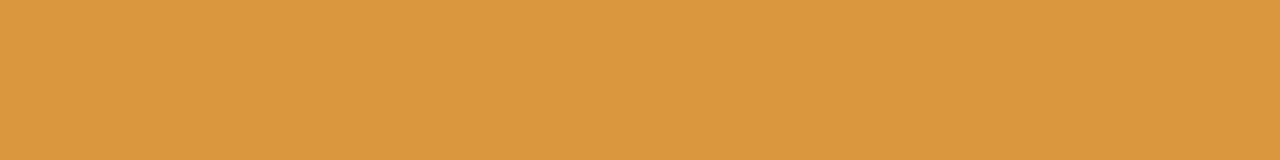
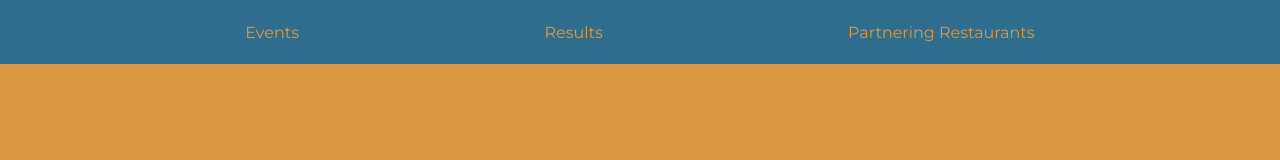
Before and after one commit to carmelete/responsive-club-website, a plain HTML site: page index.html in a window 1280 px wide. Drawn offline with Linux system fonts and the light colour scheme; a web font is replaced by a local one.

Commit message:
feat: add header section

```diff
--- a/index.html
+++ b/index.html
@@ -9,6 +9,12 @@
     <link href="https://fonts.googleapis.com/css2?family=Lexend+Mega&family=Montserrat:wght@400;500&display=swap" rel="stylesheet">
 </head>
 <body>
-
+    <header>
+        <nav class="nav-bar">
+            <a href="#">Events</a>
+            <a href="#">Results</a>
+            <a href="#">Partnering Restaurants</a>
+        </nav>
+    </header>
 </body>
 </html>
--- a/resources/style.css
+++ b/resources/style.css
@@ -4,3 +4,22 @@ body {
     margin: 0;
     background-color: #DB973D;
 }
+
+header {
+    background-color: #2F6D8F;
+    width: 100%;
+    height: 4rem;
+    display: flex;
+    align-items: center;
+}
+
+.nav-bar {
+    width: 100%;
+    display: flex;
+    justify-content: space-evenly;
+}
+
+.nav-bar a {
+    color: #DB973D;
+    text-decoration: none;
+}
```
